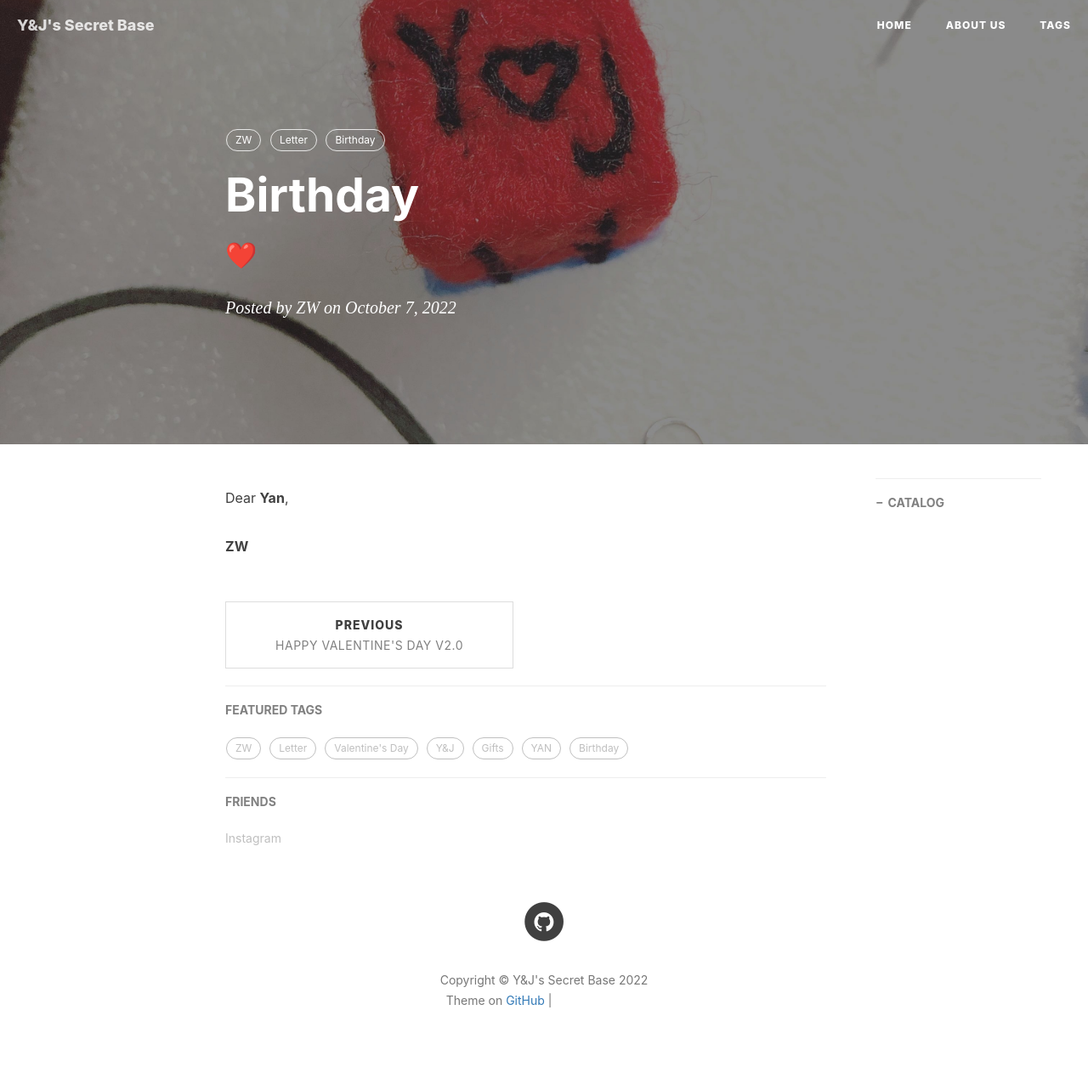
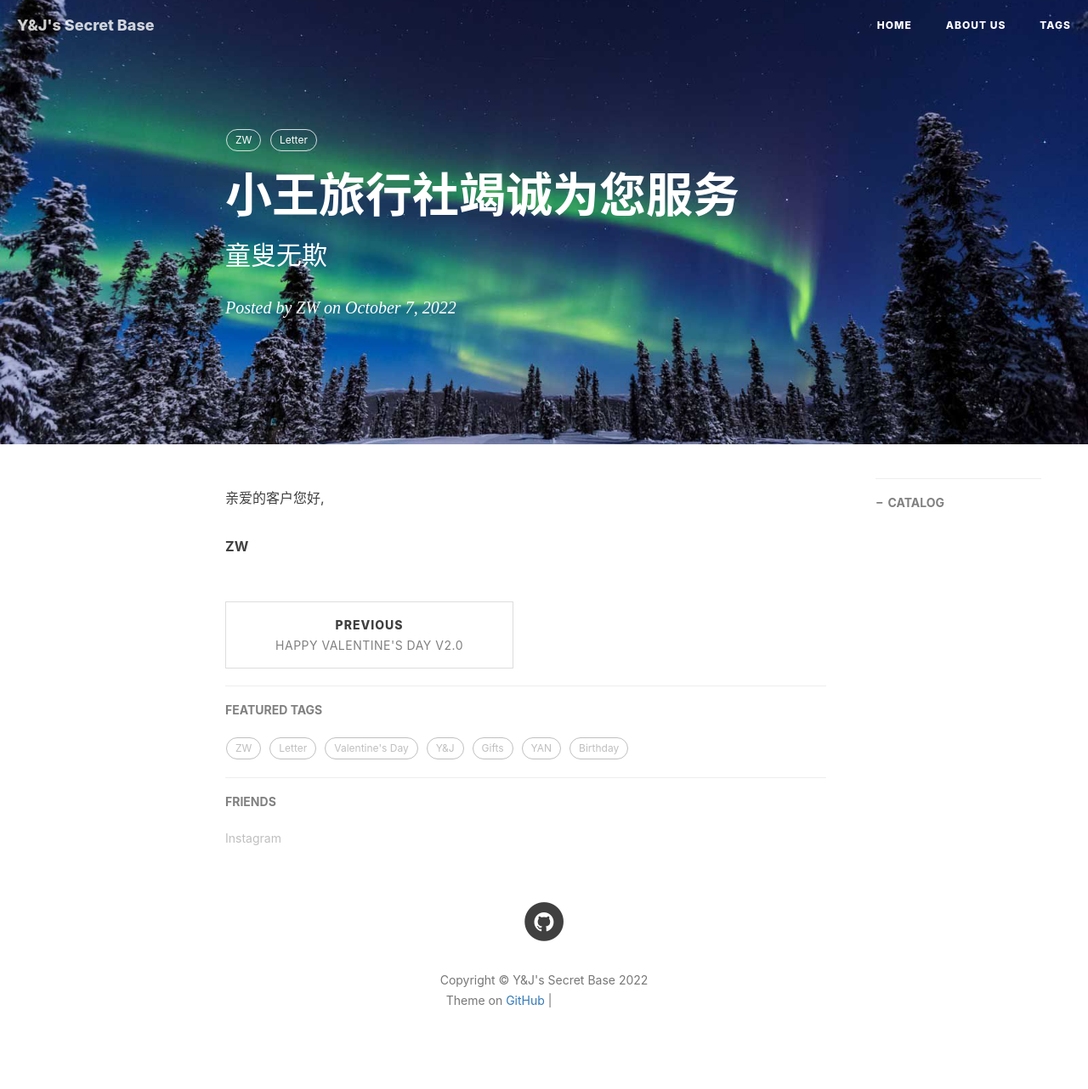
Before and after one commit to project106/project106.github.io, a Jekyll site: the page built from _posts/2022-10-07-Birthday.md, in a window 1280 px wide. Shown: the whole page at 85% size. Built offline with Jekyll 4.4.1, drawn with Linux system fonts in a browser that asks for light colours; nearby versions of some CDN libraries; comment, search, counter and statistics services are not loaded; grey boxes are pictures that could not be loaded.

Commit message:
Update 2022-10-07-Birthday.md

```diff
--- a/_posts/2022-10-07-Birthday.md
+++ b/_posts/2022-10-07-Birthday.md
@@ -1,17 +1,18 @@
 ---
 layout:     post
-title:      Birthday
-subtitle:   ❤️
+title:      小王旅行社竭诚为您服务
+subtitle:   童叟无欺
 date:       2022-10-07
 author:     ZW
-header-img: img/post-bg-gift-darken.jpg
+header-img: img/aurora-alaska.jpg
 catalog: true
 tags:
     - ZW
     - Letter
-    - Birthday
 ---
 
-Dear **Yan**,
+亲爱的客户您好,
+
+
 
 **ZW**
```
